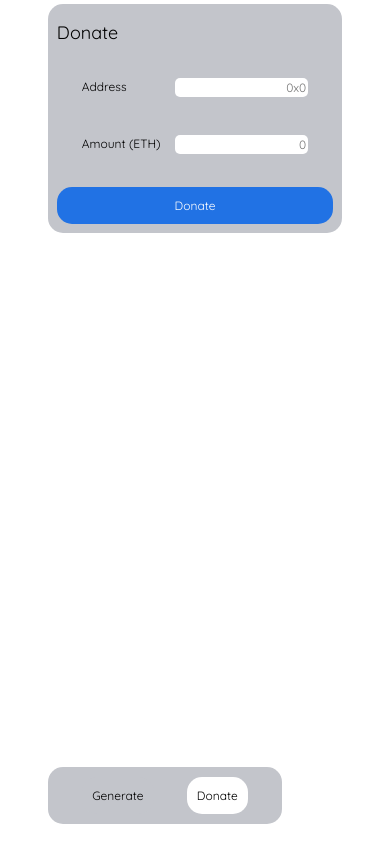
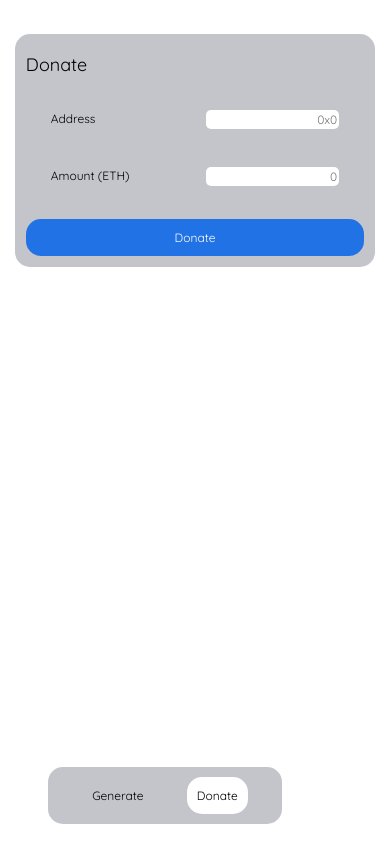
Before and after one commit to Dayo-Adewuyi/buymeacryptocoffee, a website built with Parcel: page src/index.html in a window 390 px wide. Built offline with nearby package versions, Linux system fonts and the light colour scheme.

Commit message:
fix margin on mobile

```diff
--- a/src/index.html
+++ b/src/index.html
@@ -112,7 +112,7 @@
 
                 </div>
             </div>
-            <div class="row header" id="donateToken">
+            <div class="row" id="donateToken">
                 <div class="col-md-2">
 
                 </div>
--- a/stylesheets/style.css
+++ b/stylesheets/style.css
@@ -85,6 +85,7 @@ input:focus {
     color: black;
     padding: 10px;
     border-radius: 15px;
+    display: inline-block !important;
 }
 
 a:hover, a:focus {
@@ -131,5 +132,6 @@ a:hover, a:focus {
         border-radius: 15px;
         width: 100% !important;
         margin: auto;
+        margin-top: 30px;
     }
     }
```
